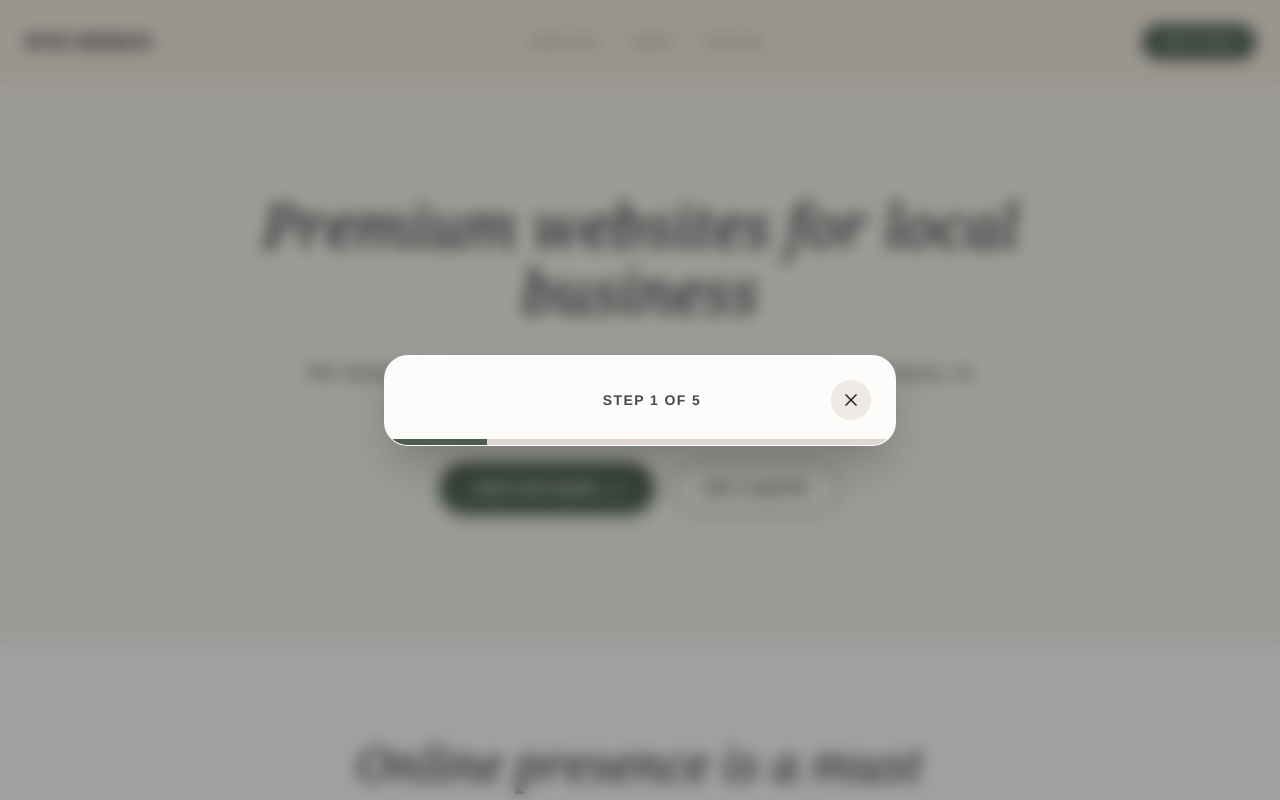
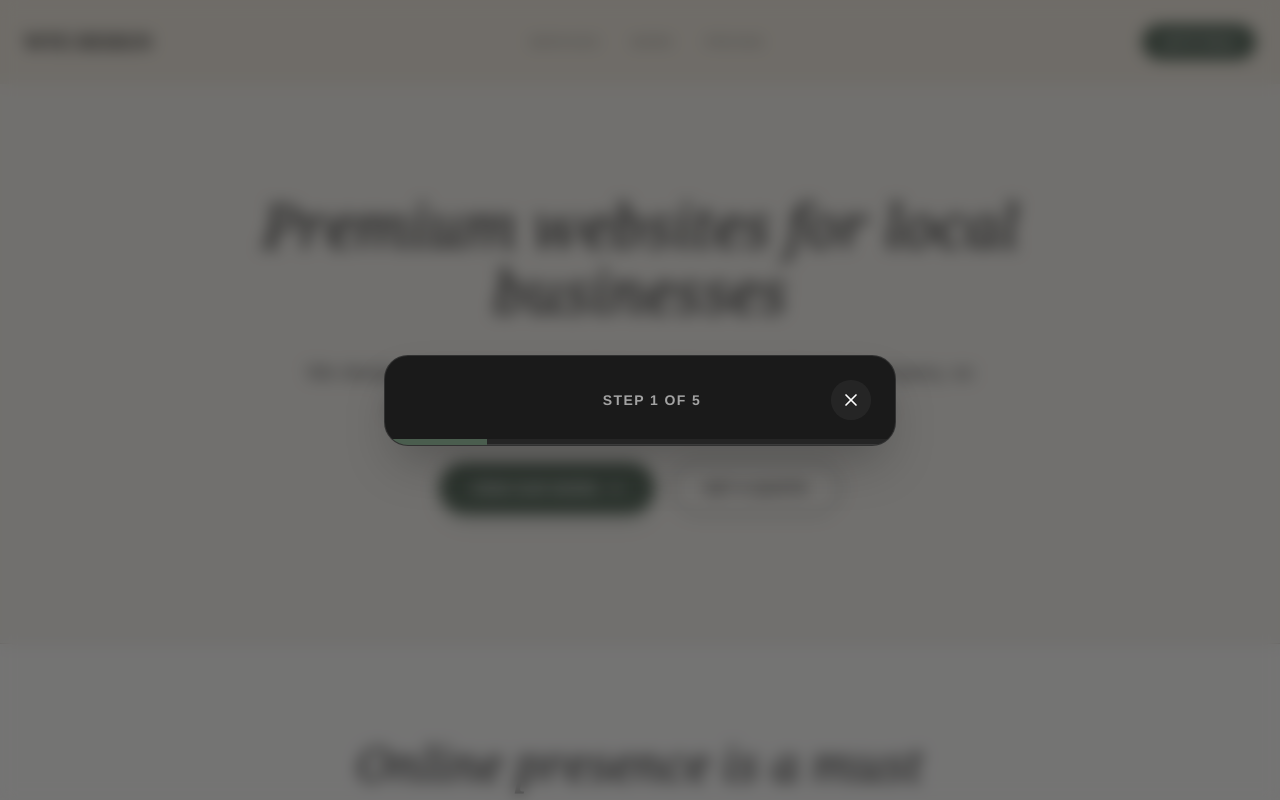
Before and after one commit to ItzBagelx/wyevalley, a React (Vite) app: page / in a window 1280 px wide. Both pictures are taken after a click on the button "GET A QUOTE". Shown: the top 800 px of the page. Built offline with nearby package versions, Linux system fonts and the light colour scheme.

Commit message:
Update hero text, restyle form to dark theme, update Lumina Energy description

```diff
--- a/src/components/Hero.tsx
+++ b/src/components/Hero.tsx
@@ -16,7 +16,7 @@ export default function Hero({ openModal }: HeroProps) {
           className="max-w-4xl mx-auto"
         >
           <h1 className="text-4xl md:text-5xl lg:text-6xl font-serif italic text-theme-text-dark leading-[1.1] mb-8">
-            Premium websites for local business
+            Premium websites for local businesses
           </h1>
           <p className="text-lg md:text-xl text-theme-text-light mb-10 max-w-2xl mx-auto leading-relaxed">
             We design, host and manage a high end digital space for your company, so you can focus on what matters most. All done stress free.
--- a/src/components/MultiStepForm.tsx
+++ b/src/components/MultiStepForm.tsx
@@ -133,36 +133,36 @@ export default function MultiStepForm({ isOpen, onClose }: MultiStepFormProps) {
             animate={{ opacity: 1 }}
             exit={{ opacity: 0 }}
             onClick={onClose}
-            className="absolute inset-0 bg-theme-text-dark/40 backdrop-blur-sm"
+            className="absolute inset-0 bg-theme-text-dark/60 backdrop-blur-sm"
           />
 
           <motion.div
             initial={{ opacity: 0, scale: 0.95, y: 20 }}
             animate={{ opacity: 1, scale: 1, y: 0 }}
             exit={{ opacity: 0, scale: 0.95, y: 20 }}
-            className="relative w-full max-w-lg bg-theme-bg-light rounded-2xl sm:rounded-3xl shadow-2xl overflow-hidden border border-white/50 flex flex-col max-h-[95dvh]"
+            className="relative w-full max-w-lg bg-theme-text-dark rounded-2xl sm:rounded-3xl shadow-2xl overflow-hidden border border-white/10 flex flex-col max-h-[95dvh]"
           >
             {/* Header */}
-            <div className="flex justify-between items-center p-6 border-b border-theme-bg-gray">
+            <div className="flex justify-between items-center p-6 border-b border-white/10">
               {step > 1 && step < 6 ? (
-                <button onClick={() => setStep(prev => prev - 1)} className="text-theme-text-light hover:text-theme-text transition-colors flex items-center gap-1 text-sm font-medium">
+                <button onClick={() => setStep(prev => prev - 1)} className="text-white/60 hover:text-white transition-colors flex items-center gap-1 text-sm font-medium">
                   <ChevronLeft className="w-4 h-4" /> Back
                 </button>
               ) : (
                 <div className="w-16"></div> /* Placeholder for alignment */
               )}
 
-              <div className="text-sm font-bold uppercase tracking-widest text-theme-text-light">
+              <div className="text-sm font-bold uppercase tracking-widest text-white/60">
                 {step < 6 ? `Step ${step} of 5` : 'Success'}
               </div>
 
-              <button onClick={onClose} className="w-10 h-10 flex items-center justify-center rounded-full bg-theme-bg-gray/50 hover:bg-theme-bg-gray text-theme-text transition-colors">
+              <button onClick={onClose} className="w-10 h-10 flex items-center justify-center rounded-full bg-white/5 hover:bg-white/10 text-white transition-colors">
                 <X className="w-5 h-5" />
               </button>
             </div>
 
             {/* Content Area with absolute positioning for slide transitions */}
-            <div className="relative flex-1 h-[70dvh] min-h-[350px] sm:h-[500px] sm:min-h-0 overflow-hidden bg-theme-bg-light">
+            <div className="relative flex-1 h-[70dvh] min-h-[350px] sm:h-[500px] sm:min-h-0 overflow-hidden bg-theme-text-dark">
               <AnimatePresence mode="wait">
 
                 {/* Step 1: Industry */}
@@ -175,7 +175,7 @@ export default function MultiStepForm({ isOpen, onClose }: MultiStepFormProps) {
                     transition={{ duration: 0.3 }}
                     className="absolute inset-0 p-6 sm:p-8 flex flex-col h-full overflow-y-auto"
                   >
-                    <h3 className="text-2xl font-serif text-theme-text-dark mb-6">What industry are you in?</h3>
+                    <h3 className="text-2xl font-serif text-white mb-6">What industry are you in?</h3>
                     <div className="space-y-3">
                       {industries.map((item) => (
                         <button
@@ -183,8 +183,8 @@ export default function MultiStepForm({ isOpen, onClose }: MultiStepFormProps) {
                           onClick={() => handleSelect('industry', item)}
                           className={`w-full text-left px-5 py-4 rounded-xl border transition-all ${
                             formData.industry === item
-                              ? 'border-theme-accent bg-theme-accent/5 text-theme-accent font-medium'
-                              : 'border-theme-bg-gray hover:border-theme-accent/50 text-theme-text'
+                              ? 'border-theme-accent bg-theme-accent/10 text-theme-accent font-medium'
+                              : 'border-white/10 bg-white/5 hover:border-white/30 text-white'
                           }`}
                         >
                           {item}
@@ -204,7 +204,7 @@ export default function MultiStepForm({ isOpen, onClose }: MultiStepFormProps) {
                     transition={{ duration: 0.3 }}
                     className="absolute inset-0 p-6 sm:p-8 flex flex-col h-full overflow-y-auto"
                   >
-                    <h3 className="text-2xl font-serif text-theme-text-dark mb-6">What is your main goal for the new website?</h3>
+                    <h3 className="text-2xl font-serif text-white mb-6">What is your main goal for the new website?</h3>
                     <div className="space-y-3">
                       {goals.map((item) => (
                         <button
@@ -212,8 +212,8 @@ export default function MultiStepForm({ isOpen, onClose }: MultiStepFormProps) {
                           onClick={() => handleSelect('goal', item)}
                           className={`w-full text-left px-5 py-4 rounded-xl border transition-all ${
                             formData.goal === item
-                              ? 'border-theme-accent bg-theme-accent/5 text-theme-accent font-medium'
-                              : 'border-theme-bg-gray hover:border-theme-accent/50 text-theme-text'
+                              ? 'border-theme-accent bg-theme-accent/10 text-theme-accent font-medium'
+                              : 'border-white/10 bg-white/5 hover:border-white/30 text-white'
                           }`}
                         >
                           {item}
@@ -233,7 +233,7 @@ export default function MultiStepForm({ isOpen, onClose }: MultiStepFormProps) {
                     transition={{ duration: 0.3 }}
                     className="absolute inset-0 p-6 sm:p-8 flex flex-col h-full overflow-y-auto"
                   >
-                    <h3 className="text-2xl font-serif text-theme-text-dark mb-6">Do you currently have a website?</h3>
+                    <h3 className="text-2xl font-serif text-white mb-6">Do you currently have a website?</h3>
                     <div className="space-y-3">
                       {statuses.map((item) => (
                         <button
@@ -241,8 +241,8 @@ export default function MultiStepForm({ isOpen, onClose }: MultiStepFormProps) {
                           onClick={() => handleSelect('status', item)}
                           className={`w-full text-left px-5 py-4 rounded-xl border transition-all ${
                             formData.status === item
-                              ? 'border-theme-accent bg-theme-accent/5 text-theme-accent font-medium'
-                              : 'border-theme-bg-gray hover:border-theme-accent/50 text-theme-text'
+                              ? 'border-theme-accent bg-theme-accent/10 text-theme-accent font-medium'
+                              : 'border-white/10 bg-white/5 hover:border-white/30 text-white'
                           }`}
                         >
                           {item}
@@ -262,12 +262,12 @@ export default function MultiStepForm({ isOpen, onClose }: MultiStepFormProps) {
                     transition={{ duration: 0.3 }}
                     className="absolute inset-0 p-6 sm:p-8 flex flex-col h-full overflow-y-auto"
                   >
-                    <h3 className="text-2xl font-serif text-theme-text-dark mb-4">Anything else you'd like us to know?</h3>
+                    <h3 className="text-2xl font-serif text-white mb-4">Anything else you'd like us to know?</h3>
                     <div className="flex flex-col gap-4 flex-1">
                       <textarea
                         value={formData.notes}
                         onChange={e => setFormData(prev => ({...prev, notes: e.target.value}))}
-                        className="w-full flex-1 p-4 rounded-xl border border-theme-bg-gray bg-white focus:outline-none focus:border-theme-accent focus:ring-1 focus:ring-theme-accent transition-all resize-none text-theme-text"
+                        className="w-full flex-1 p-4 rounded-xl border border-white/10 bg-white/5 text-white focus:outline-none focus:border-theme-accent focus:ring-1 focus:ring-theme-accent transition-all resize-none placeholder-white/40"
                         placeholder="Tell us about your brand, any specific design references you like, or unique features you need..."
                         rows={6}
                       />
@@ -295,46 +295,46 @@ export default function MultiStepForm({ isOpen, onClose }: MultiStepFormProps) {
                     transition={{ duration: 0.3 }}
                     className="absolute inset-0 p-6 sm:p-8 flex flex-col h-full overflow-y-auto"
                   >
-                    <h3 className="text-2xl font-serif text-theme-text-dark mb-6">Where should we send your proposal?</h3>
+                    <h3 className="text-2xl font-serif text-white mb-6">Where should we send your proposal?</h3>
                     <form onSubmit={handleSubmit} className="flex flex-col gap-4 flex-1">
                       {submitError && (
-                        <div className="bg-red-50 text-red-600 text-xs px-4 py-3 rounded-lg border border-red-200">
+                        <div className="bg-red-500/10 text-red-400 text-xs px-4 py-3 rounded-lg border border-red-500/20">
                           {submitError}
                         </div>
                       )}
 
                       <div>
-                        <label className="block text-sm font-medium text-theme-text-light mb-1">Name</label>
+                        <label className="block text-sm font-medium text-white/60 mb-1">Name</label>
                         <input
                           required
                           type="text"
                           disabled={isSubmitting}
                           value={formData.name}
                           onChange={e => setFormData(prev => ({...prev, name: e.target.value}))}
-                          className="w-full px-4 py-3 rounded-lg border border-theme-bg-gray bg-white focus:outline-none focus:border-theme-accent focus:ring-1 focus:ring-theme-accent transition-all disabled:opacity-50"
+                          className="w-full px-4 py-3 rounded-lg border border-white/10 bg-white/5 text-white focus:outline-none focus:border-theme-accent focus:ring-1 focus:ring-theme-accent transition-all disabled:opacity-50 placeholder-white/40"
                           placeholder="Jane Doe"
                         />
                       </div>
                       <div>
-                        <label className="block text-sm font-medium text-theme-text-light mb-1">Email</label>
+                        <label className="block text-sm font-medium text-white/60 mb-1">Email</label>
                         <input
                           required
                           type="email"
                           disabled={isSubmitting}
                           value={formData.email}
                           onChange={e => setFormData(prev => ({...prev, email: e.target.value}))}
-                          className="w-full px-4 py-3 rounded-lg border border-theme-bg-gray bg-white focus:outline-none focus:border-theme-accent focus:ring-1 focus:ring-theme-accent transition-all disabled:opacity-50"
+                          className="w-full px-4 py-3 rounded-lg border border-white/10 bg-white/5 text-white focus:outline-none focus:border-theme-accent focus:ring-1 focus:ring-theme-accent transition-all disabled:opacity-50 placeholder-white/40"
                           placeholder="jane@example.com"
                         />
                       </div>
                       <div>
-                        <label className="block text-sm font-medium text-theme-text-light mb-1">Phone Number (Optional)</label>
+                        <label className="block text-sm font-medium text-white/60 mb-1">Phone Number (Optional)</label>
                         <input
                           type="tel"
                           disabled={isSubmitting}
                           value={formData.phone}
                           onChange={e => setFormData(prev => ({...prev, phone: e.target.value}))}
-                          className="w-full px-4 py-3 rounded-lg border border-theme-bg-gray bg-white focus:outline-none focus:border-theme-accent focus:ring-1 focus:ring-theme-accent transition-all disabled:opacity-50"
+                          className="w-full px-4 py-3 rounded-lg border border-white/10 bg-white/5 text-white focus:outline-none focus:border-theme-accent focus:ring-1 focus:ring-theme-accent transition-all disabled:opacity-50 placeholder-white/40"
                           placeholder="07123 456789"
                         />
                       </div>
@@ -374,14 +374,14 @@ export default function MultiStepForm({ isOpen, onClose }: MultiStepFormProps) {
                     transition={{ type: "spring", bounce: 0.5 }}
                     className="absolute inset-0 p-8 flex flex-col items-center justify-center text-center"
                   >
-                    <div className="w-20 h-20 bg-theme-accent/10 text-theme-accent rounded-full flex items-center justify-center mb-6">
+                    <div className="w-20 h-20 bg-theme-accent/20 text-theme-accent rounded-full flex items-center justify-center mb-6">
                       <CheckCircle2 className="w-10 h-10" />
                     </div>
-                    <h3 className="text-3xl font-serif text-theme-text-dark mb-4">Request Sent!</h3>
-                    <p className="text-theme-text-light mb-8 max-w-sm">
+                    <h3 className="text-3xl font-serif text-white mb-4">Request Sent!</h3>
+                    <p className="text-white/60 mb-8 max-w-sm">
                       Thank you for your interest, {formData.name || 'there'}. We'll review your details and send a tailored proposal to your email within 24 hours.
                     </p>
-                    <button onClick={onClose} className="px-8 py-3 bg-theme-bg-gray text-theme-text-dark rounded-full font-medium hover:bg-theme-bg-alt transition-colors">
+                    <button onClick={onClose} className="px-8 py-3 bg-white/10 text-white rounded-full font-medium hover:bg-white/20 transition-colors">
                       Close Window
                     </button>
                   </motion.div>
@@ -392,7 +392,7 @@ export default function MultiStepForm({ isOpen, onClose }: MultiStepFormProps) {
 
             {/* Progress indicator */}
             {step < 6 && (
-              <div className="h-1.5 w-full bg-theme-bg-gray absolute bottom-0 left-0">
+              <div className="h-1.5 w-full bg-white/5 absolute bottom-0 left-0">
                 <motion.div
                   className="h-full bg-theme-accent"
                   initial={{ width: '20%' }}
--- a/src/components/Portfolio.tsx
+++ b/src/components/Portfolio.tsx
@@ -11,7 +11,7 @@ const portfolioItems = [
   },
   {
     title: "Lumina Energy",
-    description: "A bold, conversion-focused site built for an energy company offering solar panels, micro hydro systems, and battery storage. Guides visitors from interest to instant quote in seconds.",
+    description: "A bold, conversion-focused site built for an energy company offering solar panels, micro hydro systems, and battery storage. Guides visitors from interest to instant quote in seconds. A great example of a modern, effective trade site.",
     image: "https://images.unsplash.com/photo-1509391366360-2e959784a276?q=80&w=800&auto=format&fit=crop",
     reverse: true,
     link: "https://showcase2.wyedesign.co.uk"
```
